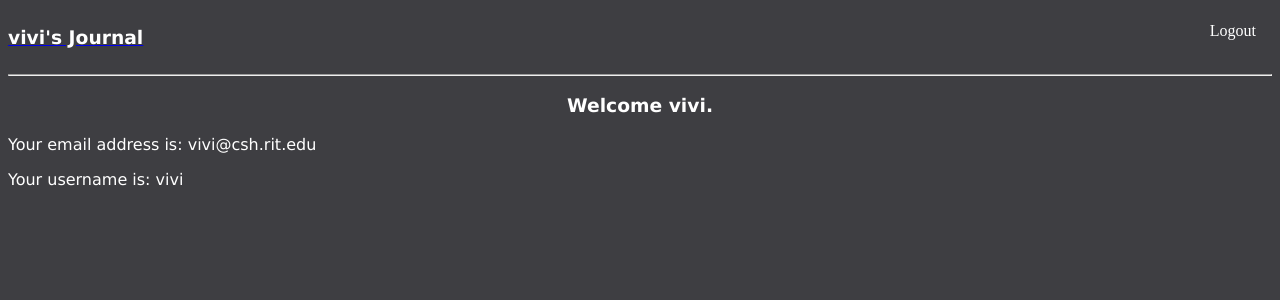
After one commit to vivian-hafener-lanl/journal, a Flask app: page /profile in a window 1280 px wide. The commit adds this page. Shown: the top 300 px of the page. Run offline with Flask 2, Linux system fonts and the light colour scheme; a user stored in the database is signed in.

Commit message:
Added the profile page

```diff
--- a/project/main.py
+++ b/project/main.py
@@ -30,3 +30,8 @@ def new():
             flash('Entry added to journal')
             return redirect(url_for('main.home'))
     return render_template('new.html', name=current_user.name)
+
+@main.route ('/profile')
+@login_required
+def profile():
+    return render_template('profile.html', name=current_user.name, email=current_user.email)
--- a/project/templates/home.html
+++ b/project/templates/home.html
@@ -12,16 +12,14 @@
         <nav>
             <div class="nav-ul">
                 <li class="nav-li"><a class="nav-a" href="{{url_for('auth.logout') }}">Logout</a></li>
-                <li class="nav-li"><a class="nav-a" href="{{url_for('main.home') }}">My profile</a></li>
+                <li class="nav-li"><a class="nav-a" href="{{url_for('main.profile') }}">My profile</a></li>
             </div>
         </nav>
     </div>
     <body>
-        <!-- Make this so it says name's journal -->
         <hr/>
 
         {%- for message in get_flashed_messages() %}
-        <!-- I should add some css and style to the flashed messages -->
         <div class="notification is-danger">{{ message }}</div>
         {%- endfor %}
         <div>
--- a/project/templates/new.html
+++ b/project/templates/new.html
@@ -7,13 +7,13 @@
         <head>
             <title>New entry - Journal</title>
             <link rel="stylesheet" type="text/css" href="/static/style.css"/>
-            <a href="{{ url_for ('main.home') }}"><h3>{{ name }}'s Journal - New Entry</h3></a>
+            <a href="{{ url_for ('main.home') }}"><h3>{{ name }}'s Journal</h3></a>
 
         </head>
         <nav>
             <div class="nav-ul">
                 <li class="nav-li"><a class="nav-a" href="{{url_for('auth.logout') }}">Logout</a></li>
-                <li class="nav-li"><a class="nav-a" href="{{url_for('main.home') }}">My profile</a></li>
+                <li class="nav-li"><a class="nav-a" href="{{url_for('main.profile') }}">My profile</a></li>
             </div>
         </nav>
     </div>
@@ -24,7 +24,7 @@
             <hr/>
 
             {%- for category, message in get_flashed_messages(with_categories = true) %}
-            <div class = "alert alert-danger">
+            <div class = "notification is-danger">
                 {{ message }}
             </div>
             {%- endfor %}
--- /dev/null
+++ b/project/templates/profile.html
@@ -0,0 +1,27 @@
+<!DOCTYPE html>
+<html lang="en">
+    <meta charset="UTF-8"/>
+    <meta name="viewport" content="width=device-width, initial-scale=1.0">
+
+    <div class="grid-container">
+        <head>
+            <title>Home - Journal</title>
+            <link rel="stylesheet" type="text/css" href="/static/style.css"/>
+            <a href="{{ url_for ('main.home') }}"><h3>{{ name }}'s Journal</h3></a>
+
+        </head>
+        <nav>
+            <div class="nav-ul">
+                <li class="nav-li"><a class="nav-a" href="{{url_for('auth.logout') }}">Logout</a></li>
+            </div>
+        </nav>
+    </div>
+
+    <body>
+        <hr/>
+        <h3 style="text-align: center;">Welcome {{name}}.</h3>
+        <p style="color: white;">Your email address is: {{ email }}</p>
+        <p style="color: white;">Your username is: {{name}}</p>
+        <!-- <p style="color: white;">You have {{num_entries}} in your journal.</p> -->
+    </body>
+</html>
```
Also changed, not shown: project/db.sqlite.
